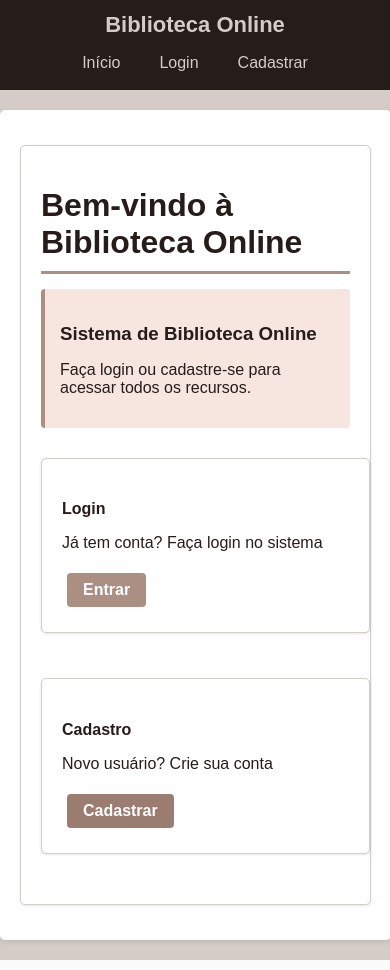
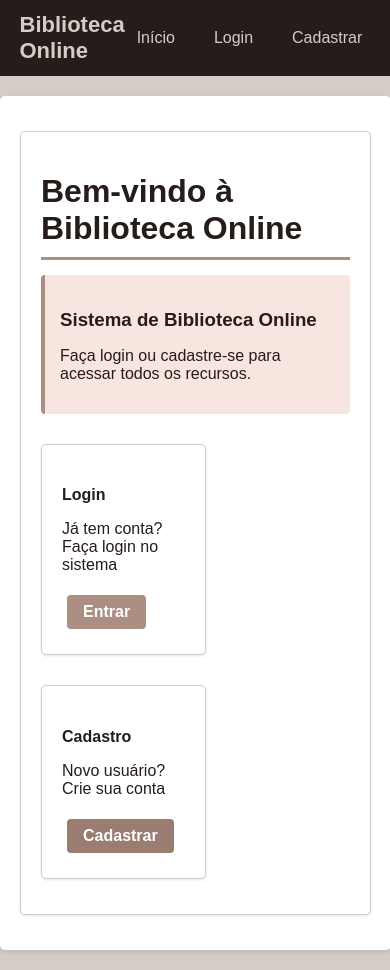
Before and after one commit to AmandaA6/Biblioteca, a Python web app: template templates/index.html in a window 390 px wide. Run offline with Jinja, Linux system fonts and the light colour scheme; the template is opened without the code that fills it, so the values that code supplies are empty.

Commit message:
Correção
Removed unused CSS comments and cleaned up styles.

```diff
--- a/static/css/style.css
+++ b/static/css/style.css
@@ -1,6 +1,3 @@
-/* CSS Simples - Biblioteca Online */
-/* Cores: #261c1a #ac8f83 #ada0a2 #d5ccc7 */
-
 body {
     font-family: Arial, sans-serif;
     margin: 0;
@@ -9,7 +6,6 @@ body {
     color: #261c1a;
 }
 
-/* Menu de navegação */
 .navbar {
     background-color: #261c1a;
     padding: 12px 0;
@@ -51,7 +47,6 @@ body {
     font-style: italic;
 }
 
-/* Container principal */
 .container {
     width: 90%;
     margin: 20px auto;
@@ -61,7 +56,6 @@ body {
     box-shadow: 0 2px 5px rgba(0,0,0,0.1);
 }
 
-/* Mensagens */
 .flash {
     padding: 12px;
     margin-bottom: 15px;
@@ -87,7 +81,6 @@ body {
     border-left-color: #ff9800;
 }
 
-/* Botões */
 .btn {
     display: inline-block;
     padding: 8px 16px;
@@ -123,7 +116,6 @@ body {
     background-color: #9a7c70;
 }
 
-/* Tabelas */
 table {
     width: 100%;
     border-collapse: collapse;
@@ -152,7 +144,6 @@ tr:hover {
     background-color: #f5f5f5;
 }
 
-/* Formulários */
 form {
     margin: 15px 0;
 }
@@ -180,7 +171,6 @@ input:focus, select:focus, textarea:focus {
     box-shadow: 0 0 5px rgba(172, 143, 131, 0.3);
 }
 
-/* Cards */
 .card {
     background-color: white;
     border: 1px solid #d5ccc7;
@@ -196,7 +186,6 @@ input:focus, select:focus, textarea:focus {
     margin-bottom: 15px;
 }
 
-/* Status */
 .status-pendente {
     color: #ff9800;
     font-weight: bold;
@@ -212,7 +201,6 @@ input:focus, select:focus, textarea:focus {
     font-weight: bold;
 }
 
-/* Links */
 a {
     color: #ac8f83;
     text-decoration: none;
@@ -223,7 +211,6 @@ a:hover {
     text-decoration: underline;
 }
 
-/* Textos */
 h1, h2, h3, h4 {
     color: #261c1a;
     margin-bottom: 15px;
@@ -239,7 +226,6 @@ h2 {
     padding-bottom: 8px;
 }
 
-/* Alertas */
 .alert {
     padding: 15px;
     margin: 15px 0;
@@ -265,7 +251,6 @@ h2 {
     color: #856404;
 }
 
-/* Grid */
 .row {
     display: flex;
     flex-wrap: wrap;
@@ -292,7 +277,6 @@ h2 {
     padding: 0 10px;
 }
 
-/* Ações em tabelas */
 .actions {
     display: flex;
     gap: 5px;
@@ -304,7 +288,6 @@ h2 {
     margin: 2px;
 }
 
-/* Informações de empréstimo */
 .emprestimo-info {
     background-color: #f9f9f9;
     border: 1px solid #d5ccc7;
@@ -312,34 +295,3 @@ h2 {
     padding: 15px;
     margin: 15px 0;
 }
-
-/* Responsivo */
-@media (max-width: 768px) {
-    .nav-container {
-        flex-direction: column;
-        text-align: center;
-    }
-
-    .nav-links {
-        justify-content: center;
-        margin-top: 10px;
-        flex-wrap: wrap;
-    }
-
-    .col, .col-6, .col-4, .col-3 {
-        flex: 0 0 100%;
-        margin-bottom: 15px;
-    }
-
-    .actions {
-        flex-direction: column;
-    }
-
-    table {
-        font-size: 14px;
-    }
-
-    th, td {
-        padding: 8px;
-    }
-}
```
